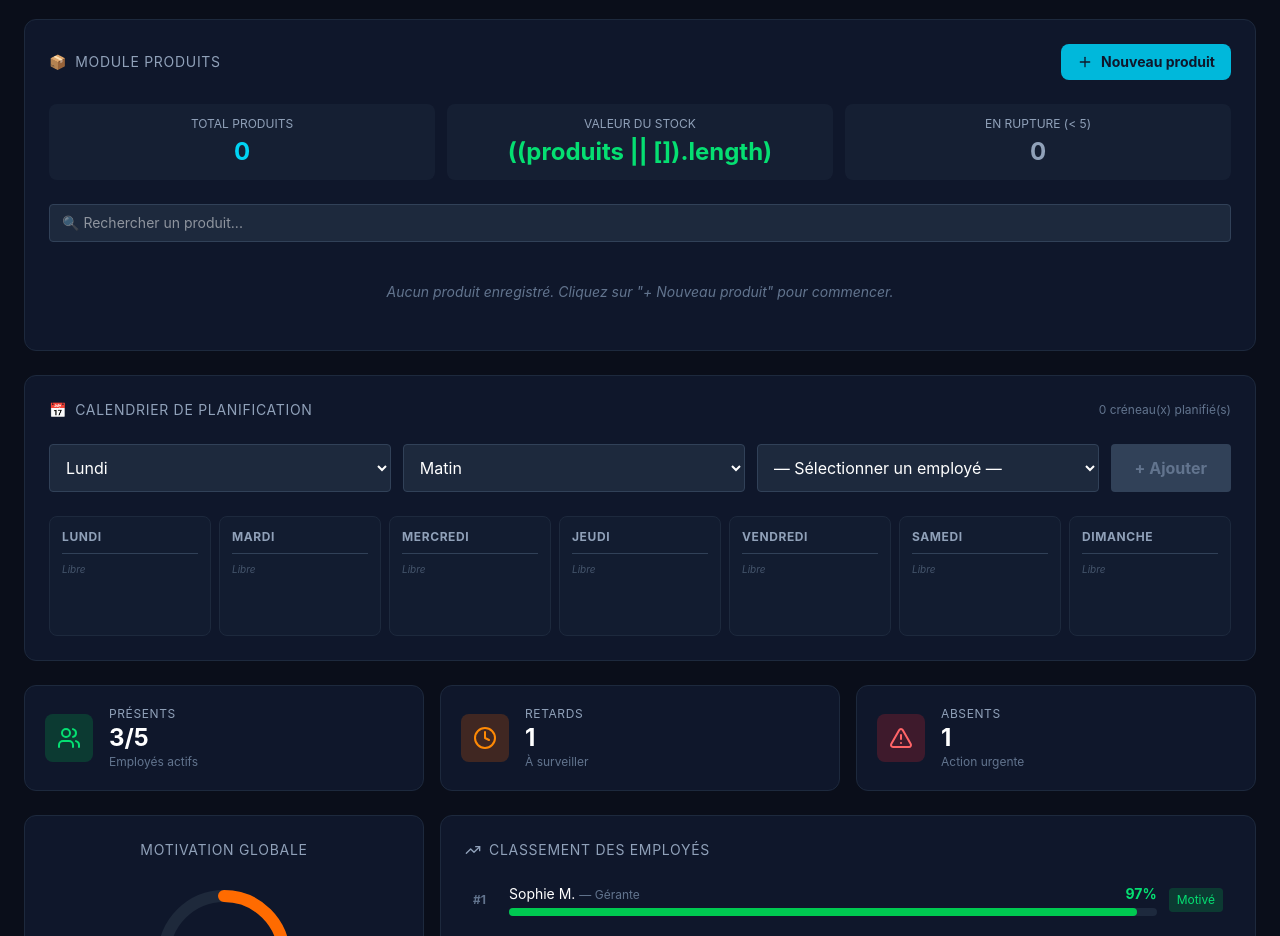
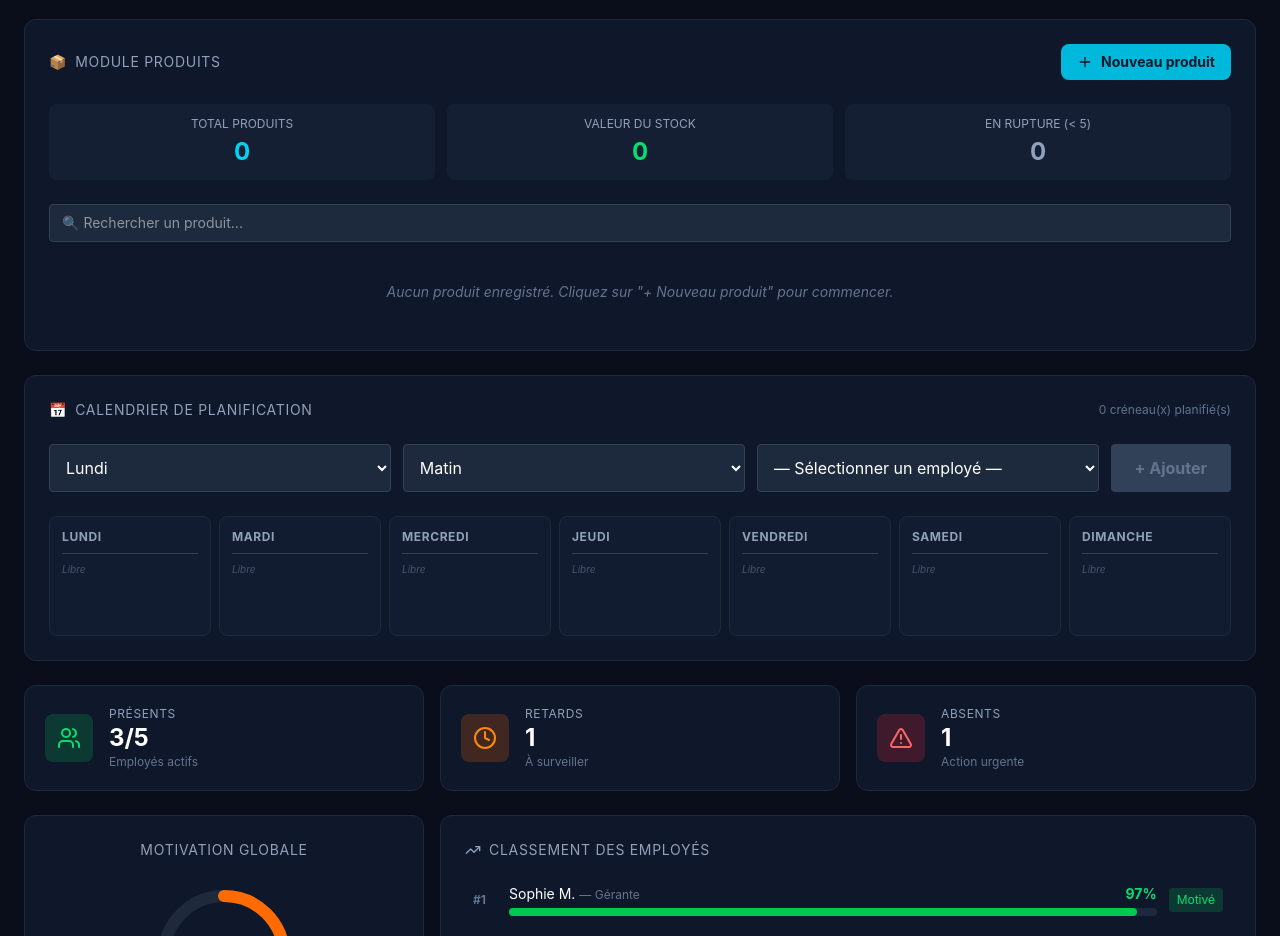
Before and after one commit to DidierFashion/cockpit-boutique, a React (Vite) app: page / in a window 1280 px wide. Shown: the part 1200-2136 px from the top of the page. Built offline with nearby package versions, Linux system fonts and the light colour scheme.

Commit message:
Cockpit Boutique 100% fonctionnel

```diff
--- a/src/components/CockpitRH.tsx
+++ b/src/components/CockpitRH.tsx
@@ -257,7 +257,7 @@ const ModuleProduits = ({produits, setProduits }:any) => {
         </div>
         <div className="bg-slate-800/50 rounded-lg p-3 text-center">
           <p className="text-xs text-slate-400 uppercase mb-1">Valeur du stock</p>
-          <p className="text-2xl font-bold text-green-400">((produits || []).length)</p>
+          <p className="text-2xl font-bold text-green-400">{(produits || []).length}</p>
         </div>
         <div className="bg-slate-800/50 rounded-lg p-3 text-center">
           <p className="text-xs text-slate-400 uppercase mb-1">En rupture (&lt; 5)</p>
```
